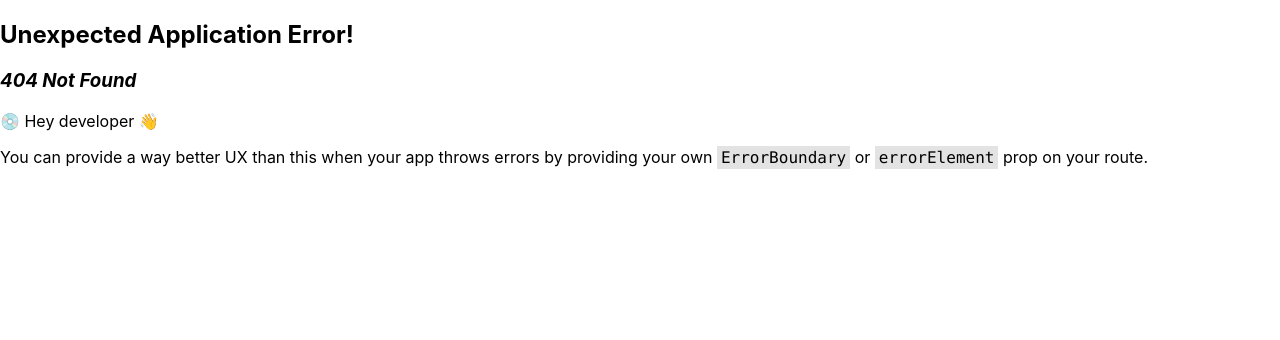
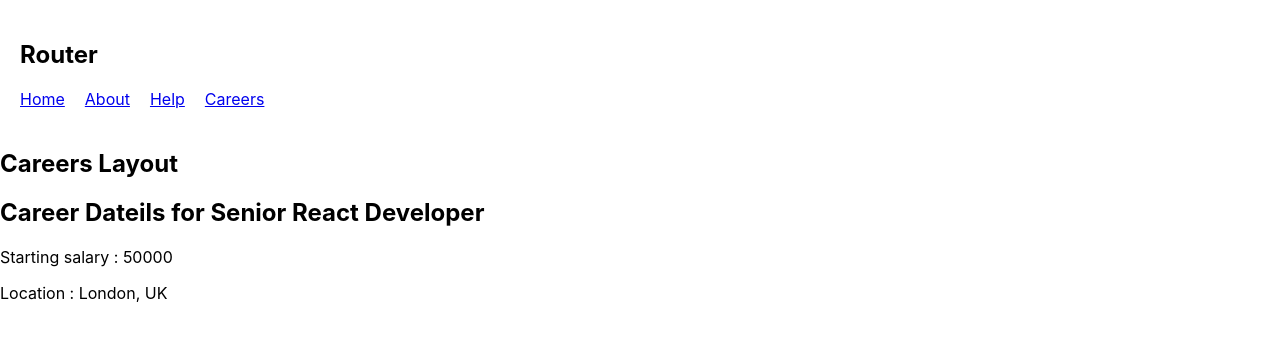
Before and after one commit to ramanath-naik/responsive_design, a React (Create React App) app in the folder responsive-app/: page /careers/1 in a window 1280 px wide. Before the commit this address had no page. Shown: the top 340 px of the page. Built offline with nearby package versions, Linux system fonts and the light colour scheme; data requests are answered from the project's data file.

Commit message:
Route parameters in react router (useParams)

```diff
--- a/responsive-app/src/App.js
+++ b/responsive-app/src/App.js
@@ -10,6 +10,7 @@ import Faq from "./pages/help/Faq";
 import Contact from "./pages/help/Contact";
 import CareersLayout from "./layouts/CareersLayout";
 import Careers, { careersLoader } from "./pages/Careers";
+import CareerDetails, { careerDetailsLoder } from "./pages/CareerDetails";
 
 const router = createBrowserRouter(
   createRoutesFromElements(
@@ -26,6 +27,11 @@ const router = createBrowserRouter(
         element={<Careers/>}
         loader={careersLoader}
         />
+        <Route
+        path=":id"
+        element={<CareerDetails/>}
+        loader={careerDetailsLoder}
+        />
       </Route>
     </Route>
   )
--- /dev/null
+++ b/responsive-app/src/pages/CareerDetails.js
@@ -0,0 +1,25 @@
+import React from 'react';
+import { useParams, useLoaderData } from 'react-router-dom';
+
+export default function CareerDetails() {
+    const {id} = useParams();
+    const career = useLoaderData();
+  return (
+    <div>
+        <h2>Career Dateils for {career.title}</h2>
+        <p>Starting salary : {career.salary}</p>
+        <p>Location : {career.location}</p>
+    </div>
+  )
+}
+
+//loader function
+
+export const careerDetailsLoder = async ({params}) =>{
+    const {id} = params
+
+    const res = await fetch('http://localhost:3001/careers/' + id)
+
+    return res.json();
+
+}
--- a/responsive-app/src/pages/Careers.js
+++ b/responsive-app/src/pages/Careers.js
@@ -6,7 +6,7 @@ export default function Careers() {
   return (
     <div>
         {careers.map(career => (
-            <Link to="/" key={career.id}>
+            <Link to={career.id.toString()} key={career.id}>
                 <p>{career.title}</p>
                 <p>Based in {career.location}</p>
             </Link>
@@ -19,7 +19,7 @@ export default function Careers() {
 //Loader Function
 
  export const careersLoader = async () => {
-    const res = await fetch ('http://localhost:4000/careers')
+    const res = await fetch ('http://localhost:3001/careers')
 
     return res.json();
 
```
Also changed, not shown: 1 other file (tests, documents, lock files or other folders).
